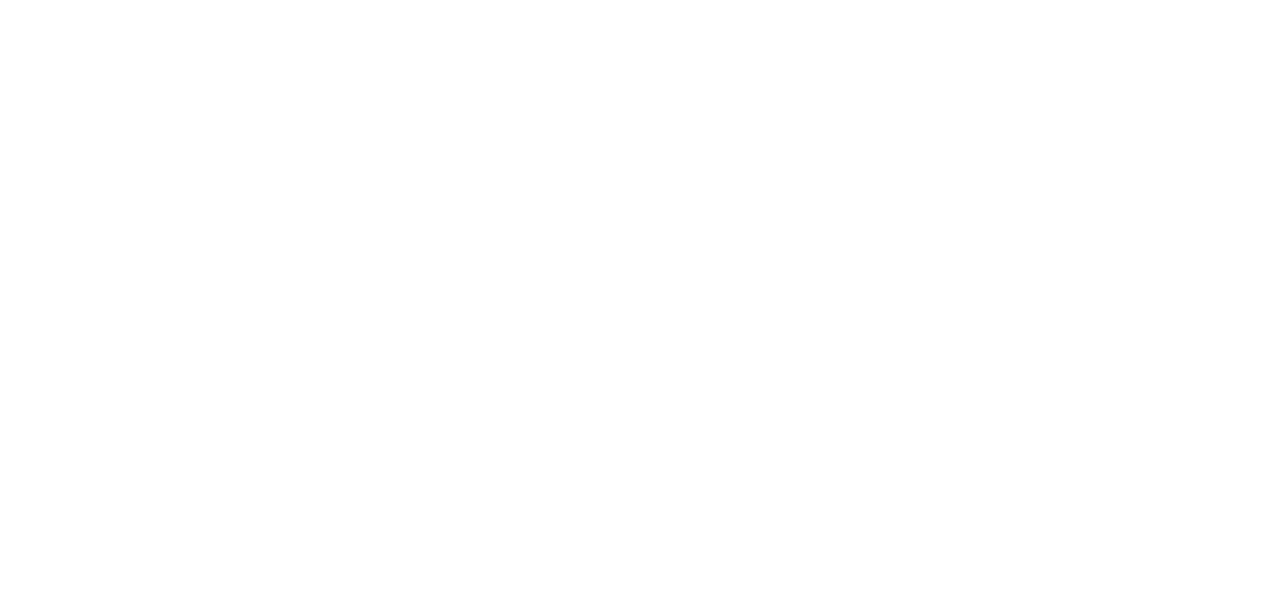
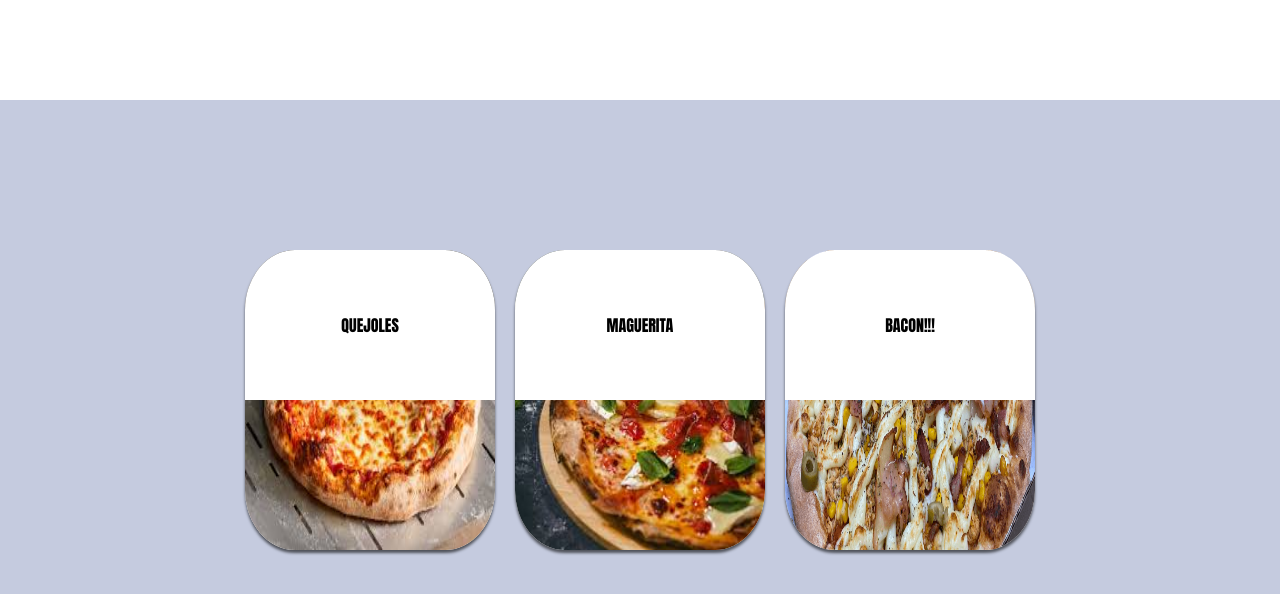
Before and after one commit to Valkorz/RestaurantMenu, a website: page public/index.html in a window 1280 px wide. Drawn offline with Linux system fonts and the light colour scheme.

Commit message:
Added basic page stuff

```diff
--- a/public/index.css
+++ b/public/index.css
@@ -2,4 +2,78 @@
     box-sizing: border-box;
     margin: 0;
     padding: 0;
+
+    --foreground-color-global: rgb(255,255,255);
+    --foreground-color-global-2: rgb(239, 239, 240);
+    --background-color-global: rgb(197, 203, 223);
+
 }
+
+
+header{
+    position: fixed;
+    display: flex;
+    height: 100px;
+    width: 100%;
+
+    background-color: var(--foreground-color-global);
+    z-index: 1000;
+
+}
+
+.content{
+    position: relative;
+    background-color: var(--background-color-global);
+    width: 100%;
+    height: 100%;
+    overflow-x: hidden;
+    overflow-y: scroll;
+
+    display: flex;
+    gap: 20px;
+    justify-content: center;
+    align-items: center;
+    z-index: 500;
+}
+
+.itemCard{
+    width: 250px;
+    height: 300px;
+    border-radius: 20%;
+    background-color: var(--foreground-color-global);
+
+    overflow: hidden;
+    position: relative;
+    box-shadow: 0px 3px 3px rgba(0,0,0,0.6);
+}
+
+.itemCard img{
+    width: 100%;
+    height: 100%;
+    z-index: 500;
+    position: absolute;
+    /* transform: translate(0, -40%); */
+}
+
+.itemCardFooter{
+    width: 100%;
+    height: 50%;
+    background-color: var(--foreground-color-global);
+    font-family: Impact, Haettenschweiler, 'Arial Narrow Bold', sans-serif;
+
+    display: flex;
+    justify-content: center;
+    align-items: center;
+    overflow: hidden;
+    position: absolute;
+    z-index: 600;
+}
+
+.itemCardFooter:hover{
+    background-color: var(--foreground-color-global-2);
+}
+
+.itemCard:hover{
+    background-color: var(--foreground-color-global-2);
+    cursor:pointer
+}
--- a/public/index.html
+++ b/public/index.html
@@ -7,5 +7,31 @@
     <header>
 
     </header>
-    <div class="background"></div>
+    <div class="sideSlider">
+
+    </div>
+    <div class="content">
+        <div class="itemCard" img-src="media/cheesepizza.jpg">
+            <img>
+            <div class="itemCardFooter">
+                QUEJOLES
+            </div>
+        </div>
+
+        <div class="itemCard" img-src="media/marguerita.jpg">
+            <img>
+            <div class="itemCardFooter">
+                MAGUERITA
+            </div>
+        </div>
+
+        <div class="itemCard" img-src="media/bacon.png">
+            <img>
+            <div class="itemCardFooter">
+                BACON!!!
+            </div>
+        </div>
+    </div>
+
+    <script src="index.js"></script>
 </body>
--- a/public/index.js
+++ b/public/index.js
@@ -0,0 +1,12 @@
+
+//handle custom properties of the item card class
+document.addEventListener('DOMContentLoaded', function() {
+    const itemCards = document.querySelectorAll('.itemCard');
+    itemCards.forEach(card => {
+        const imgSrc = card.getAttribute('img-src');
+        const imgElement = card.querySelector('img');
+        if(imgElement && imgSrc){
+            imgElement.src = imgSrc;
+        }
+    })
+})
```
Also changed, not shown: public/data/pizzas.json (added, +14 -0 lines), public/media/bacon.png (added), public/media/calabresaequeijo.jpg (added), public/media/cheesepizza.jpg (added), public/media/marguerita.jpg (added), public/media/pepperonipizza.jpg (added).
